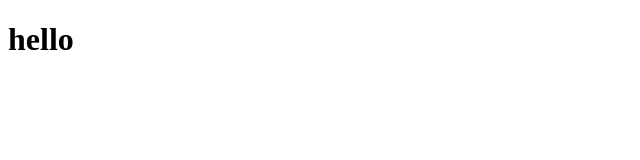
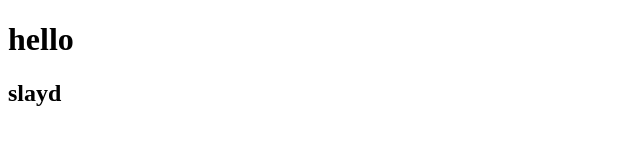
Before and after one commit to mahbuobehakhy/readme.txt, a plain HTML site: page index.html in a window 1280 px wide. Shown: the full height of the page, 0-640 px from the left. Drawn offline with Linux system fonts and the light colour scheme.

Commit message:
addindex

```diff
--- a/index.html
+++ b/index.html
@@ -7,6 +7,7 @@
 </head>
 <body>
     <h1>hello</h1>
+    <h2>slayd</h2>
 
 </body>
 </html>
```
